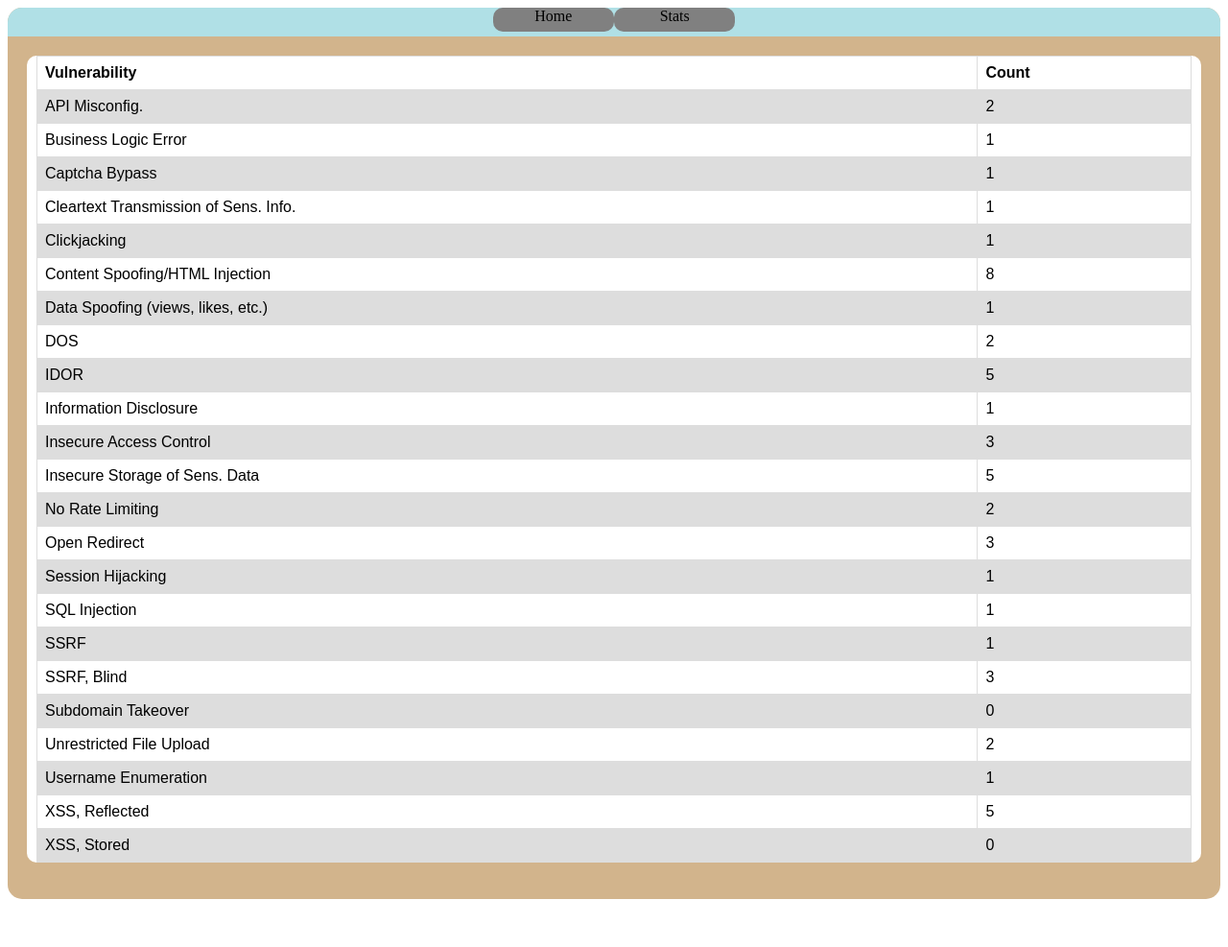
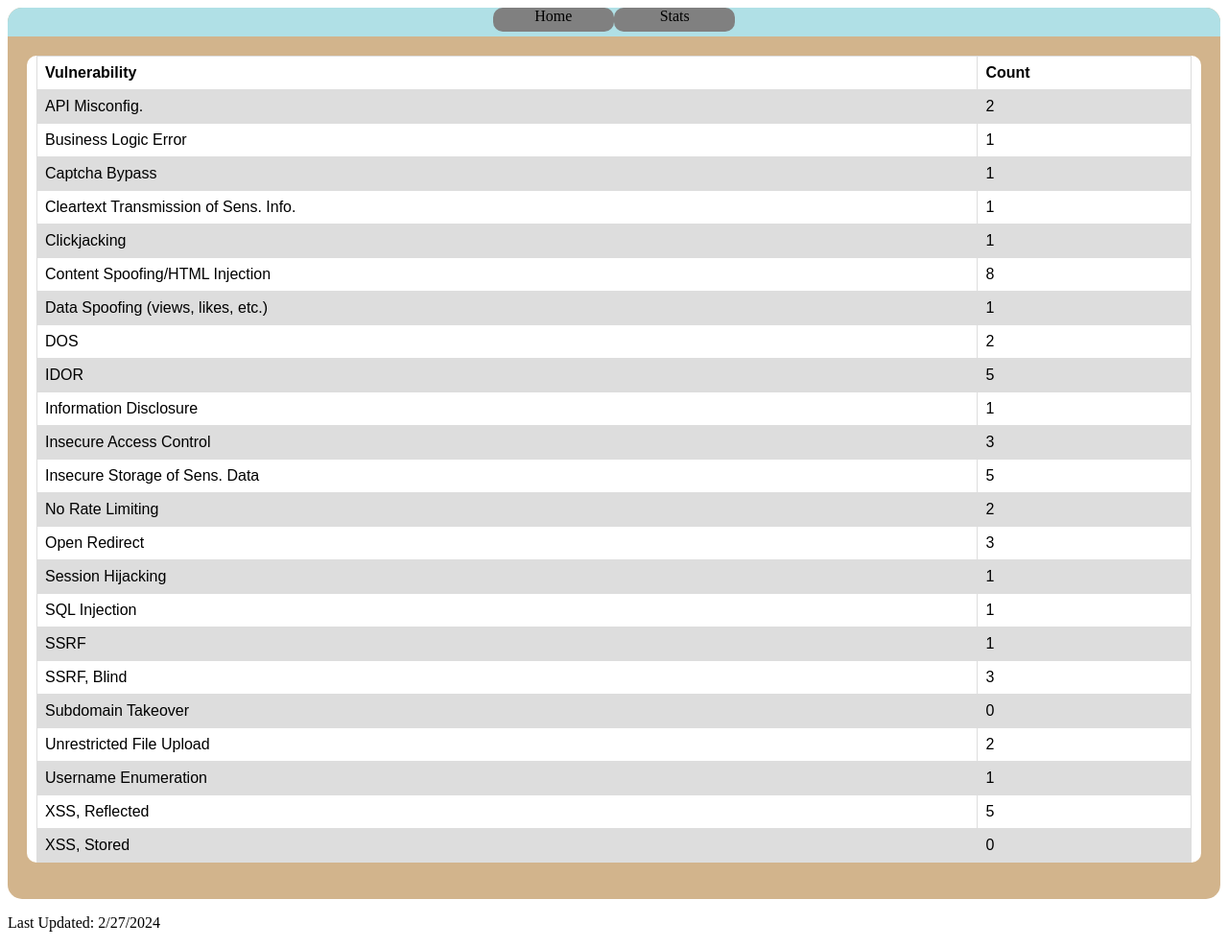
Before and after one commit to Nzhg3i-Nzm/nzhg3i-nzm.github.io, a plain HTML site: page stats.html in a window 1280 px wide. Shown: the whole page at 96% size. Before the commit the page ends 945 px from the top, so only its background shows below. Drawn offline with Linux system fonts and the light colour scheme.

Commit message:
Update stats.html

```diff
--- a/stats.html
+++ b/stats.html
@@ -24,6 +24,7 @@
       </div>
       <br/>
     </div>
+    <p>Last Updated: 2/27/2024</p>
   </body>
   <script>makeNavbar("main-body", "main-area"); createTable()</script>
 </html>
```
